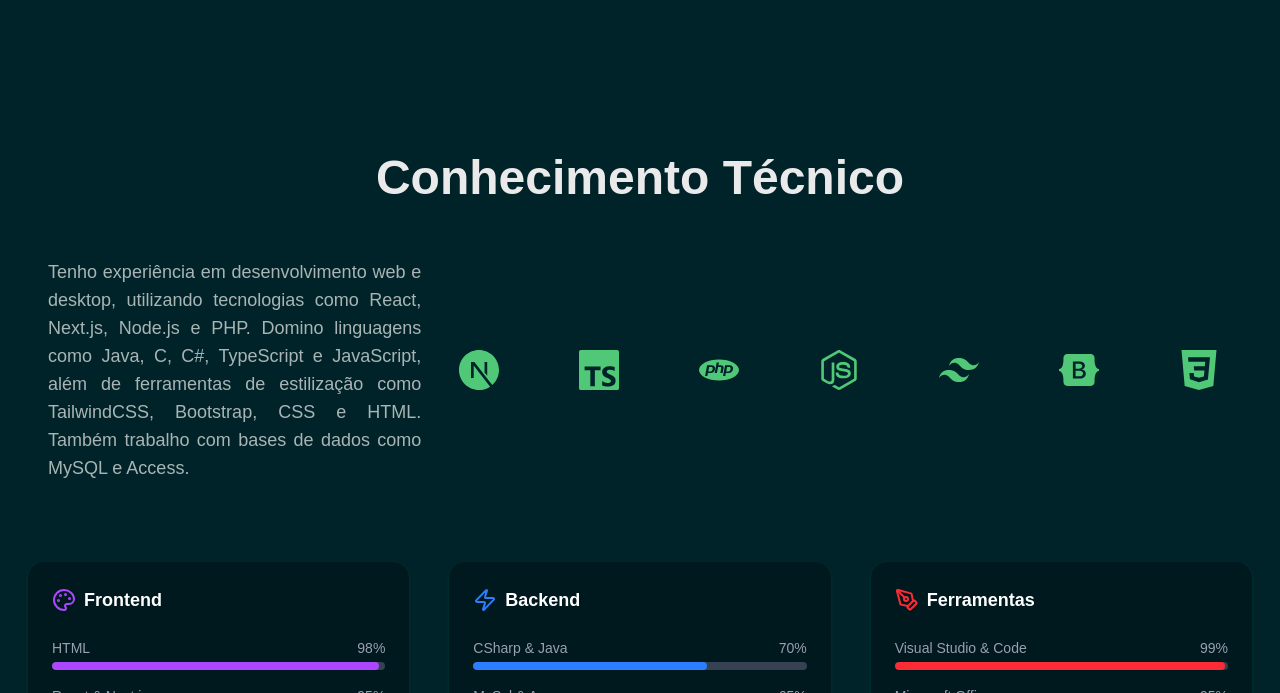
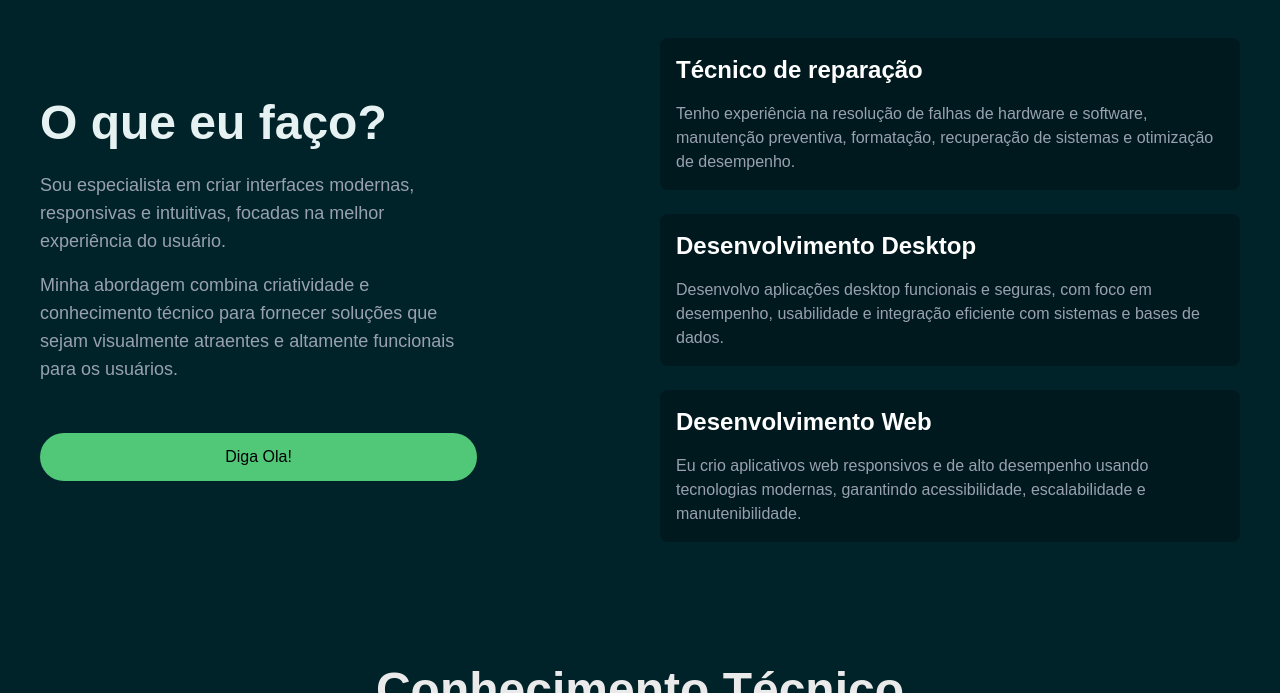
Before and after one commit to PedroVasco03/portfolio-vasco, a Next.js app: page / in a window 1280 px wide. Shown: the part 787-1480 px from the top of the page. Built offline with nearby package versions, Linux system fonts and the light colour scheme.

Commit message:
Profession

```diff
--- a/src/app/page.tsx
+++ b/src/app/page.tsx
@@ -1,5 +1,6 @@
 import Experience from "@/components/experience/Experience";
 import Hero from "@/components/hero/Hero";
+import Profession from "@/components/profession/Profession";
 import { redirect } from "next/navigation";
 
 const isMaintenance = process.env.NEXT_PUBLIC_MAINTENANCE === "true";
@@ -12,6 +13,7 @@ export default function Home() {
     return (
       <>
         <Hero/>
+        <Profession/>
         <Experience/>
       </>
     );
--- a/src/components/experience/Experience.tsx
+++ b/src/components/experience/Experience.tsx
@@ -27,8 +27,8 @@ export const brandLogos = [
 
 const Experience = () => {
   return (
-    <div className="content py-10 md:py-25 flex flex-col  items-center px-2">
-      <div className="grid grid-cols-1 md:grid-cols-2 lg:grid-cols-3 gap-8 p-10  text-center ">
+    <div className="content py-0 md:py-25 flex flex-col max-md:mb-8 items-center px-2">
+      <div className="grid grid-cols-1 md:grid-cols-2 lg:grid-cols-3 gap-8 px-10  text-center ">
         <h2 className="col-span-1 md:col-span-2 lg:col-span-3 md:font-semibold text-3xl sm:text-4xl md:text-5xl font-medium text-[#EAEAEA]  mb-6">Conhecimento Técnico</h2>
         <p className="col-span-1  text-[14px] sm:text-lg text-[#A9B5B5] font-normal h-full w-full text-justify">
           Tenho experiência em desenvolvimento web e desktop,
--- /dev/null
+++ b/src/components/profession/Profession.tsx
@@ -0,0 +1,56 @@
+import Button from "../UI/Button";
+import Roles from "./Roles";
+
+const rolesData = [
+  {
+    id: 1,
+    title: "Técnico de reparação",
+    description:
+      "Tenho experiência na resolução de falhas de hardware e software, manutenção preventiva, formatação, recuperação de sistemas e otimização de desempenho.",
+  },
+  {
+    id: 2,
+    title: "Desenvolvimento Desktop",
+    description:
+      "Desenvolvo aplicações desktop funcionais e seguras, com foco em desempenho, usabilidade e integração eficiente com sistemas e bases de dados.",
+  },
+  {
+    id: 3,
+    title: "Desenvolvimento Web",
+    description:
+      "Eu crio aplicativos web responsivos e de alto desempenho usando tecnologias modernas, garantindo acessibilidade, escalabilidade e manutenibilidade.",
+  },
+];
+
+const Profession = () => {
+  return (
+    <div
+      className="px-10 gap-10 max-xxl:w-full max-sm:pb-4 xxl:max-w-[1320px] xxl:mx-auto grid md:grid-cols-2 max-xxl:px-4 xxl:px-2 "
+      id="services"
+    >
+      <div className="flex flex-col justify-between h-fit md:pe-8 lg:pe-35.75 max-md:text-center my-auto">
+        <p className="md:font-semibold text-3xl sm:text-4xl md:text-5xl font-medium max-md:text-center">O que eu faço?</p>
+        <div className="mt-6 text-[14px]">
+          <p className="text-xs sm:text-lg font-normal text-gray-400 mb-4">
+            Sou especialista em criar interfaces modernas, responsivas e intuitivas,
+            focadas na melhor experiência do usuário.
+          </p>
+          <p className="text-xs sm:text-lg font-normal text-gray-400">
+            Minha abordagem combina criatividade e conhecimento técnico
+            para fornecer soluções que sejam visualmente atraentes e altamente
+            funcionais para os usuários.
+          </p>
+        </div>
+          <Button className="mt-5 md:mt-12.5 md:py-3 md:px-6  max-md:mx-auto max-md:mb-5"><a href="https://www.linkedin.com/in/pedro-vasco-939342287/" target="_blank" rel="noopener noreferrer">Diga Ola!</a></Button>
+
+      </div>
+      <div className="">
+        {rolesData.map((role, index) => (
+          <Roles role={role} key={index} />
+        ))}
+      </div>
+    </div>
+  );
+};
+
+export default Profession;
--- /dev/null
+++ b/src/components/profession/Roles.tsx
@@ -0,0 +1,51 @@
+"use client";
+import { useEffect, useState } from "react";
+
+interface Role {
+  title: string;
+  description: string;
+}
+
+interface RolesProps {
+  role: Role;
+}
+
+const Roles: React.FC<RolesProps> = ({ role }) => {
+  const [mouseHover, setMouseHover] = useState<boolean>(false);
+
+  useEffect(() => {
+    const handleMouseEnter = (e: MouseEvent) => {
+      console.log("Mouse entered on the: ", e.target);
+    };
+
+    window.addEventListener("mouseenter", handleMouseEnter);
+
+    return () => {
+      window.removeEventListener("mouseenter", handleMouseEnter);
+    };
+  }, []);
+
+  return (
+    <div
+      onMouseEnter={() => setMouseHover(true)}
+      onMouseLeave={() => setMouseHover(false)}
+      className="p-4 xs:p-8 bg-[#00191E] hover:shadow-xl h-auto shadow-[#003B3B] ease-out duration-800 rounded-lg my-6 flex relative overflow-hidden"
+    >
+      <p
+        className={`bg-[#5CF28E] absolute start-0 w-0 h-full mt-[-16px] xs:mt-[-32px] max-sm:w-[5px]  ${
+          mouseHover && "duration-200 w-[5px]"
+        }`}
+      />
+      <div>
+        <p className="text-xl sm:text-2xl font-semibold text-white pb-4">
+          {role?.title}
+        </p>
+        <p className="text-[13px] sm:text-[16px] font-normal text-gray-400 ">
+          {role?.description}
+        </p>
+      </div>
+    </div>
+  );
+};
+
+export default Roles;
--- a/src/styles/globals.css
+++ b/src/styles/globals.css
@@ -17,12 +17,33 @@
   --font-mono: var(--font-geist-mono);
 }
 
-/* @media (prefers-color-scheme: light) {
-  :root {
-    --background: #ffffff;
-    --foreground: #171717;
-  }
-} */
+
+
+::-webkit-scrollbar {
+  width: 10px;
+  height: 10px;
+}
+
+::-webkit-scrollbar-track {
+  background: #00191E;
+  border-radius: 10px;
+}
+
+::-webkit-scrollbar-thumb {
+  background: #5CF28E;
+  border-radius: 10px;
+}
+
+::-webkit-scrollbar-thumb:hover {
+  background: #5CF28E;
+}
+
+
+* {
+  scrollbar-width: thin;
+  scrollbar-color: #5CF28E #00191E;
+}
+
 
 body {
   background: var(--background);
```
